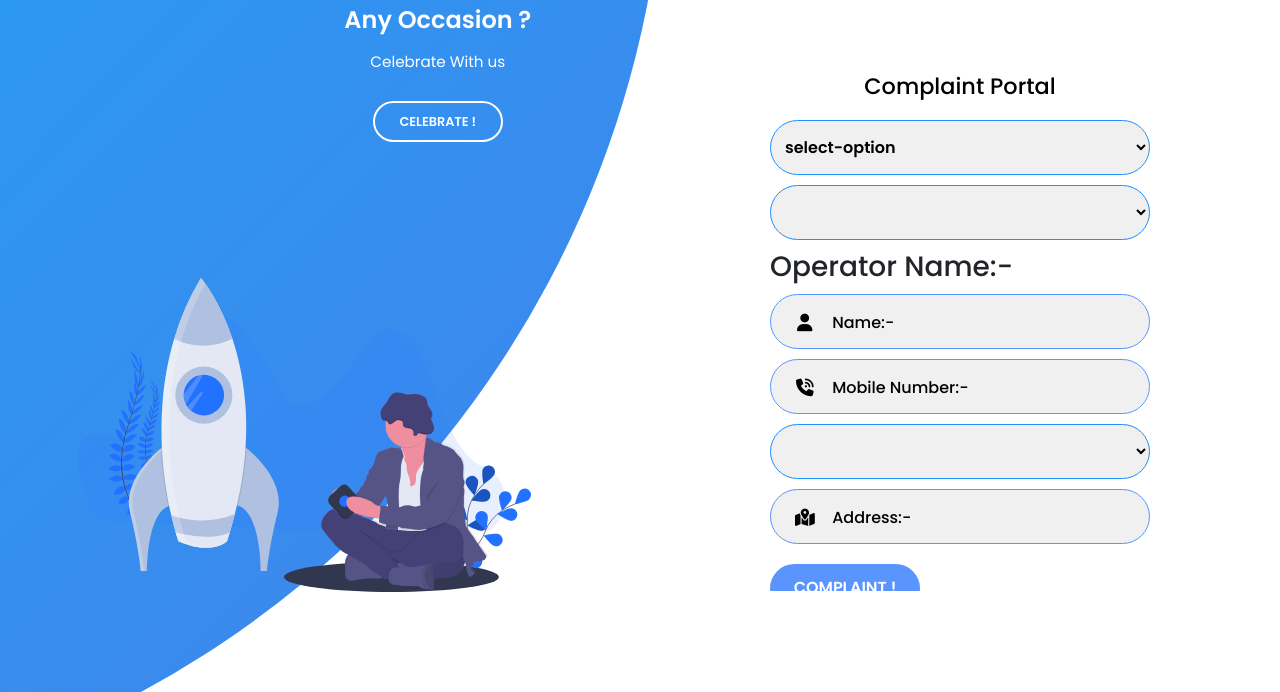
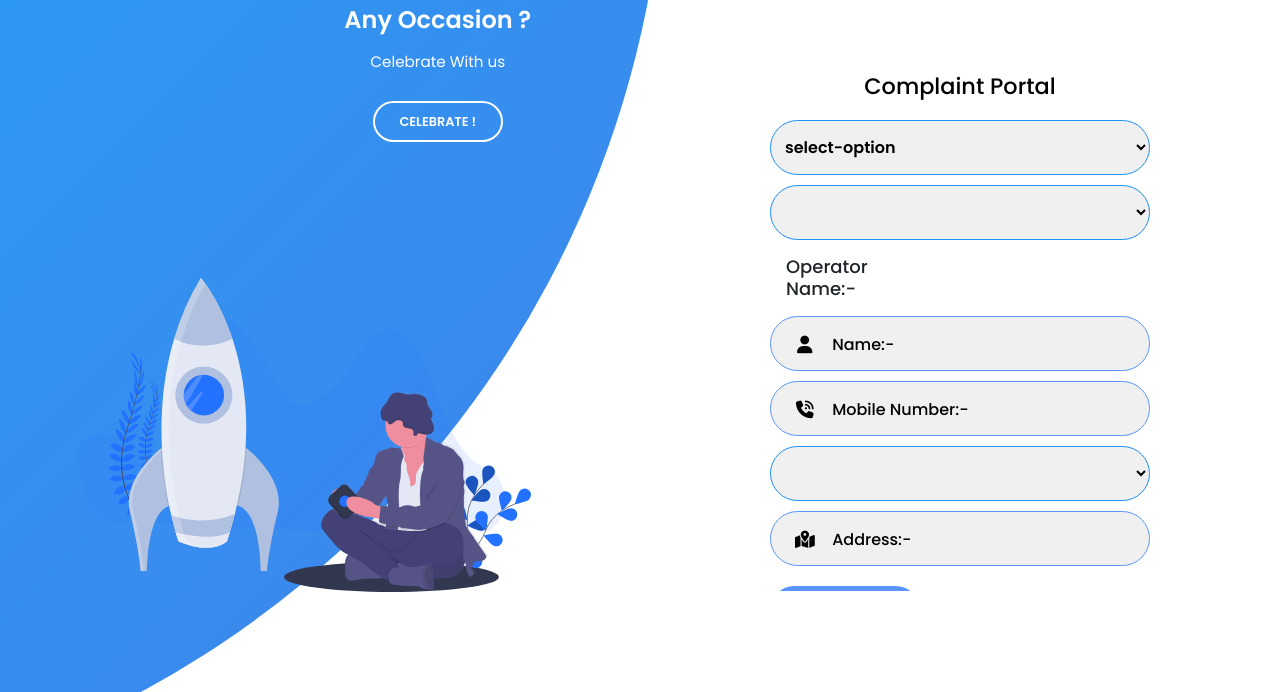
Before and after one commit to Harsha-E/Birthday-Wishes-LCO-Complaint, a plain HTML site: page index.html in a window 1280 px wide. Shown: the part 108-800 px from the top of the page. Drawn offline with nearby package versions, Linux system fonts and the light colour scheme; no server answers.

Commit message:
Update trial.css

```diff
--- a/trial.css
+++ b/trial.css
@@ -477,7 +477,7 @@ input-field2 select {
 #comments2{
   overflow: auto;
   height: 40rem;
-  width:auto;
+  width:22rem;
 }
 
 /* width */
@@ -512,3 +512,11 @@ video{
  top:1em;
  z-index: 10000;
 }
+
+#OperatorName{
+  margin: 1rem;
+  font-size: large;
+  width:min-content;
+  word-wrap: break-word;
+
+}
```
